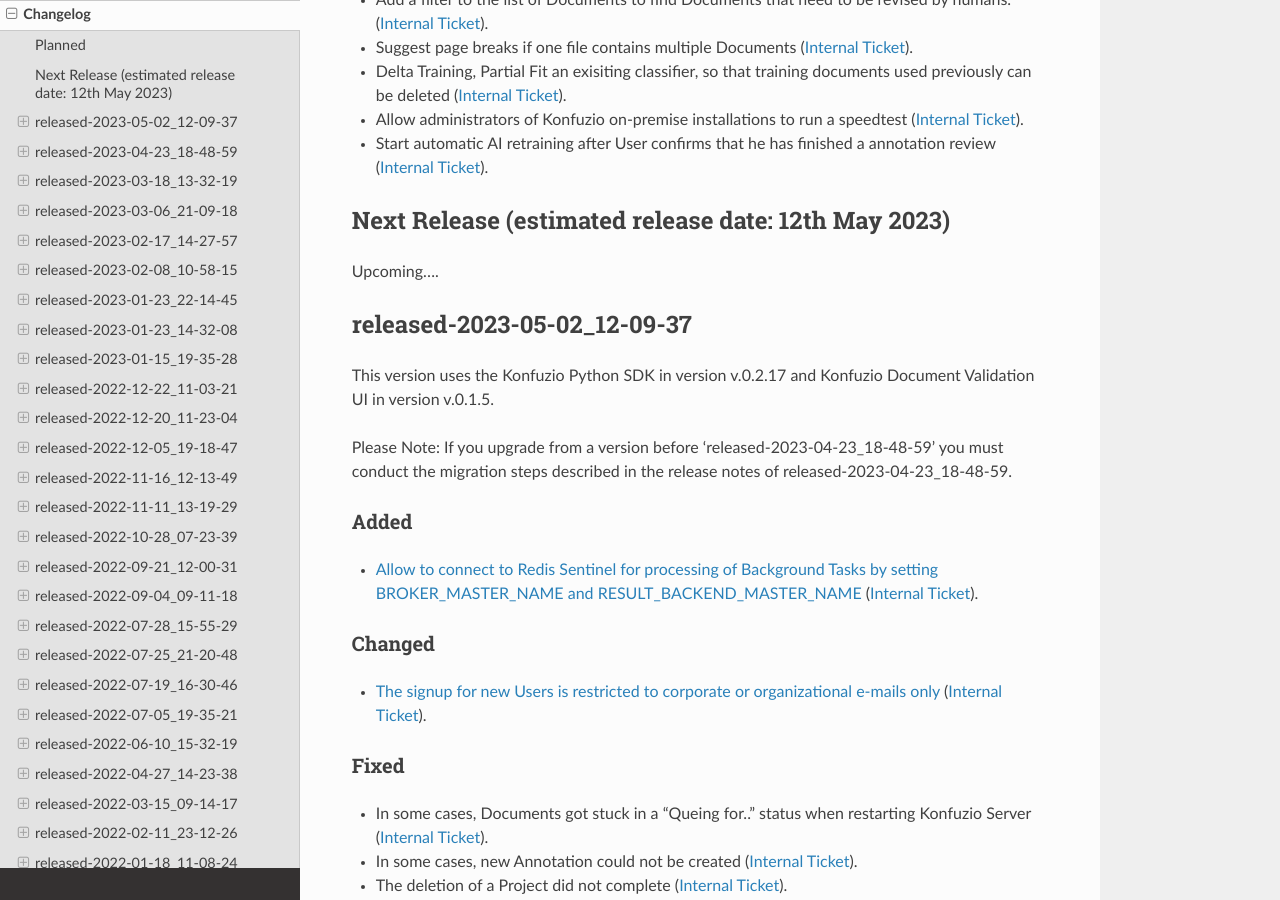
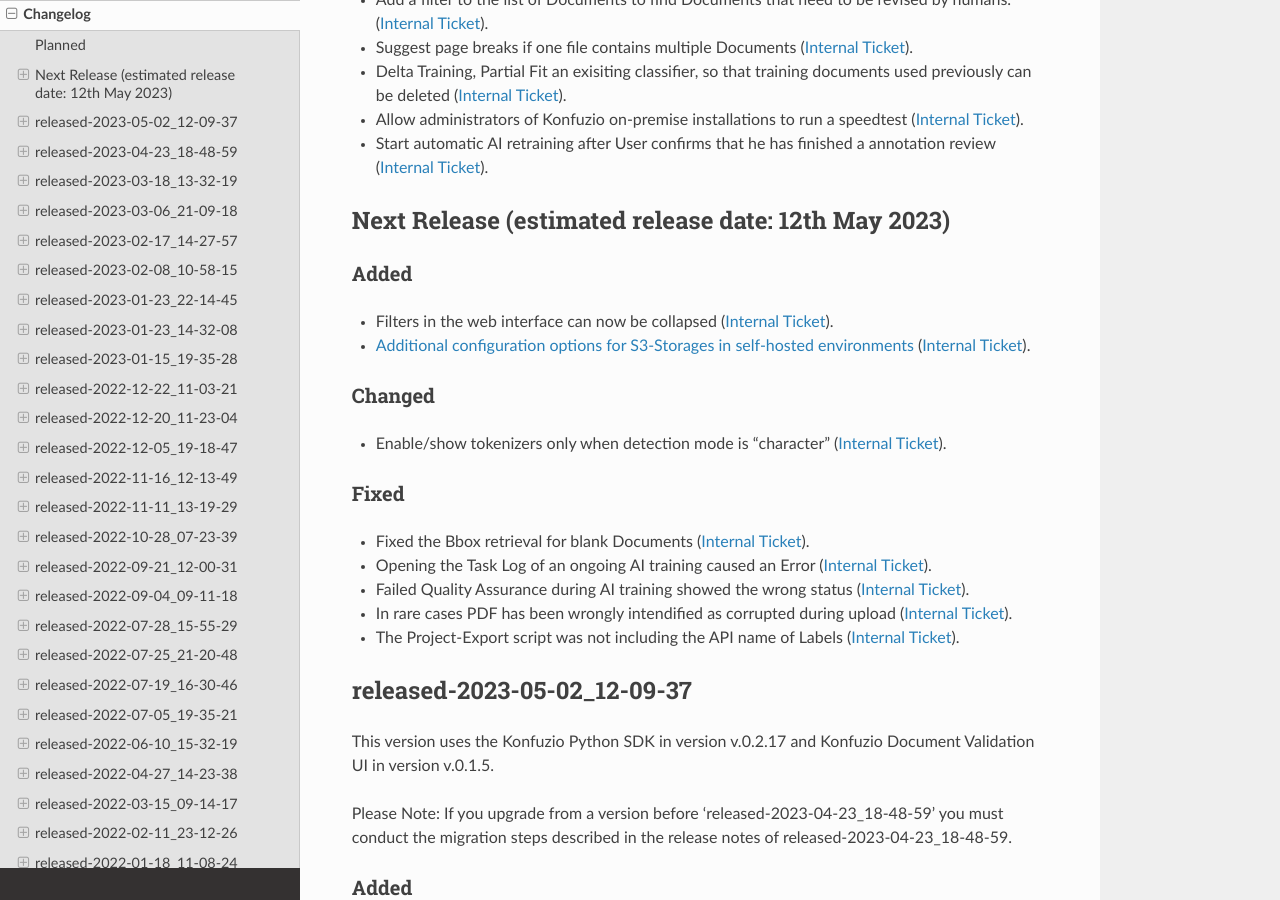
Before and after one commit to konfuzio-ai/konfuzio-sdk, a Sphinx documentation site: the page built from docs/web/changelog_app.md, in a window 1280 px wide and 900 px high, scrolled down 492 px. Built offline with Sphinx 7.4.7 and the Read the Docs theme 2.0.0, drawn with Linux system fonts in a browser that asks for light colours; pages that are not in the unit, such as notebooks, are missing from menus; a script that is not in the unit is left out.

Commit message:
Update changelog_app.md

```diff
--- a/docs/web/changelog_app.md
+++ b/docs/web/changelog_app.md
@@ -23,7 +23,19 @@
 
 ## Next Release (estimated release date: 12th May 2023)
 
-Upcoming....
+### Added
+- Filters in the web interface can now be collapsed ([Internal Ticket](https://git.konfuzio.com/konfuzio/objectives/-/issues/10288)).
+- [Additional configuration options for S3-Storages in self-hosted environments](https://dev.konfuzio.com/web/on_premises.html#aws-s3-use-ssl) ([Internal Ticket](https://git.konfuzio.com/konfuzio/objectives/-/issues/11078)).
+
+### Changed
+- Enable/show tokenizers only when detection mode is "character" ([Internal Ticket](https://git.konfuzio.com/konfuzio/objectives/-/issues/11027)).
+
+### Fixed
+- Fixed the Bbox retrieval for blank Documents ([Internal Ticket](https://git.konfuzio.com/konfuzio/objectives/-/issues/11090)).
+- Opening the Task Log of an ongoing AI training caused an Error ([Internal Ticket](https://git.konfuzio.com/konfuzio/objectives/-/issues/10761)).
+- Failed Quality Assurance during AI training showed the wrong status ([Internal Ticket](https://git.konfuzio.com/konfuzio/objectives/-/issues/10987)).
+- In rare cases PDF has been wrongly intendified as corrupted during upload ([Internal Ticket](https://git.konfuzio.com/konfuzio/objectives/-/issues/11075)).
+- The Project-Export script was not including the API name of Labels ([Internal Ticket](https://git.konfuzio.com/konfuzio/objectives/-/issues/11054)).
 
 ## released-2023-05-02_12-09-37
 
```
